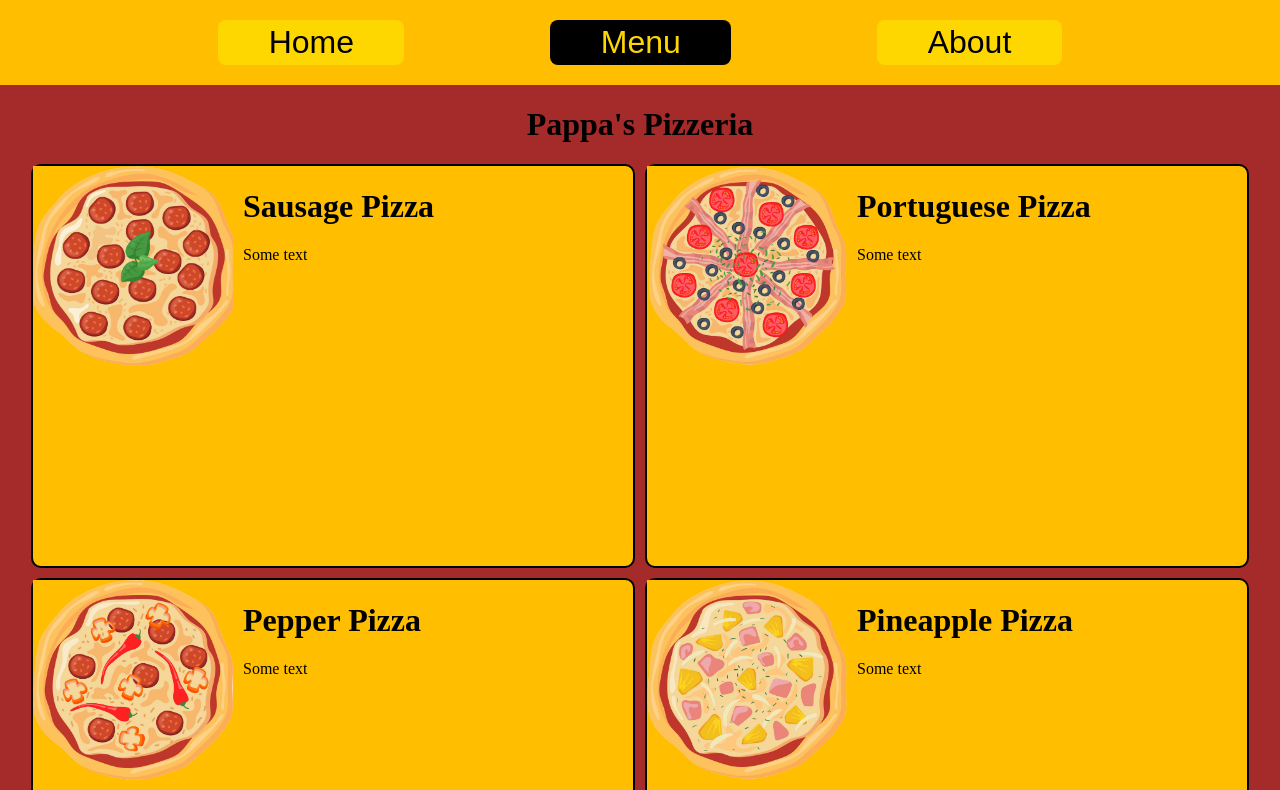
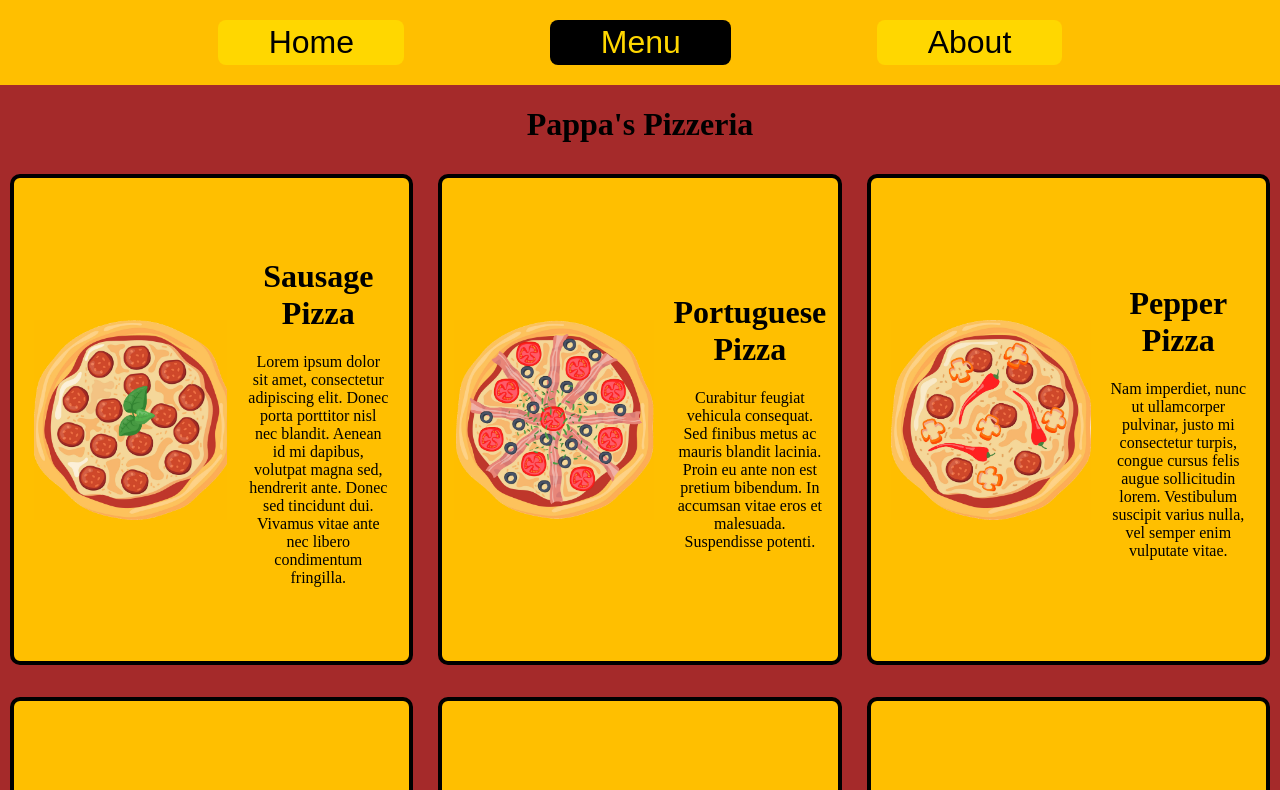
Before and after one commit to Vini72SH/Restaurant, a website built with webpack: page src/template.html in a window 1280 px wide. Both pictures are taken after a click on the button "Menu". Shown: the top 790 px of the page. Built offline with nearby package versions, Linux system fonts and the light colour scheme.

Commit message:
Menu Remake

```diff
--- a/src/menuLoad.js
+++ b/src/menuLoad.js
@@ -11,47 +11,47 @@ import tomatoImage from "./images/tomato.jpg";
 const pizzas = [
     {
         name: "Sausage",
-        desc: "Some text",
+        desc: "Lorem ipsum dolor sit amet, consectetur adipiscing elit. Donec porta porttitor nisl nec blandit. Aenean id mi dapibus, volutpat magna sed, hendrerit ante. Donec sed tincidunt dui. Vivamus vitae ante nec libero condimentum fringilla.",
         img: sausageImage
     },
     {
         name: "Portuguese",
-        desc: "Some text",
+        desc: "Curabitur feugiat vehicula consequat. Sed finibus metus ac mauris blandit lacinia. Proin eu ante non est pretium bibendum. In accumsan vitae eros et malesuada. Suspendisse potenti.",
         img: portugueseImage
     },
     {
         name: "Pepper",
-        desc: "Some text",
+        desc: "Nam imperdiet, nunc ut ullamcorper pulvinar, justo mi consectetur turpis, congue cursus felis augue sollicitudin lorem. Vestibulum suscipit varius nulla, vel semper enim vulputate vitae.",
         img: pepperImage
     },
     {
         name: "Pineapple",
-        desc: "Some text",
+        desc: "In hac habitasse platea dictumst. Maecenas maximus sem nec commodo laoreet. Suspendisse ex mi, finibus lobortis augue eu, pretium porttitor enim. Nunc ut rhoncus est, eu sollicitudin metus.",
         img: pineappleImage
     },
     {
         name: "Champignon",
-        desc: "Some text",
+        desc: "In vel risus feugiat, consequat lacus eget, aliquet magna. Fusce a fermentum nibh. Quisque consectetur justo ac est tempor, eget mollis ligula auctor. Vivamus venenatis pulvinar sapien quis congue. Maecenas pharetra sit amet mi eu ultrices.",
         img: champignonImage
     },
     {
         name: "Redpepper",
-        desc: "Some text",
+        desc: "Fusce pretium mauris arcu, quis aliquet ante auctor ac. Vivamus aliquam eu magna sed blandit. Donec vel elit purus. Donec feugiat id nunc sed egestas.",
         img: redpepperImage
     },
     {
         name: "Broccoli",
-        desc: "Some text",
+        desc: "Pellentesque faucibus dictum tortor non vestibulum. Praesent fermentum ex et magna consequat, quis mollis dolor accumsan. Sed lacinia euismod ipsum eu dignissim. Sed at consectetur nisl.",
         img: broccoliImage
     },
     {
         name: "Shrimp",
-        desc: "Some text",
+        desc: "Nam non tortor vel justo vulputate faucibus sed non magna. Duis ipsum purus, viverra sed sagittis sed, vehicula at tortor. Morbi dapibus justo sed dui consequat, pharetra tempus diam accumsan.",
         img: shrimpImage
     },
     {
         name: "Tomato",
-        desc: "Some text",
+        desc: "Curabitur id nibh tristique, sollicitudin justo quis, congue sapien. Ut eu molestie odio. Curabitur semper vulputate sem, in faucibus ante malesuada pellentesque. Cras ullamcorper eu mauris ut condimentum. Sed venenatis, mi eu tincidunt vulputate, elit augue ullamcorper nulla, eget tincidunt lectus magna in neque.",
         img: tomatoImage
     }
 ];
@@ -69,6 +69,7 @@ export function loadMenuPage(content) {
         const h1Text = document.createElement("h1");
         const desc = document.createElement("p");
 
+        divText.className = "grid-text";
         gridItem.className = "grid-item";
 
         let pizza = pizzas[i];
--- a/src/style.css
+++ b/src/style.css
@@ -56,21 +56,31 @@ body {
 .menu-grid {
     display: grid;
     grid-template-rows: 1fr 1fr 1fr;
-    grid-template-columns: 1fr 1fr;
-    gap: 10px;
+    grid-template-columns: repeat(auto-fit, minmax(400px, 1fr));
+    gap: 2%;
+    padding: 10px;
+    padding-bottom: 5%;
 }
 
 .pizza-img {
+    padding-left: 5%;
     width: 200px;
     height: 200px;
 }
 
 .grid-item {
     display: flex;
-    gap: 10px;
-    width: 600px;
-    height: 400px;
-    border: 2px solid black;
+    align-items: center;
+    justify-content: center;
+    width: 1fr;
+    height: 1fr;
+    border: 4px solid black;
     border-radius: 10px;
     background-color: #FFBF00;
 }
+
+.grid-text {
+    align-items: center;
+    text-align: center;
+    padding: 5%;
+}
```
